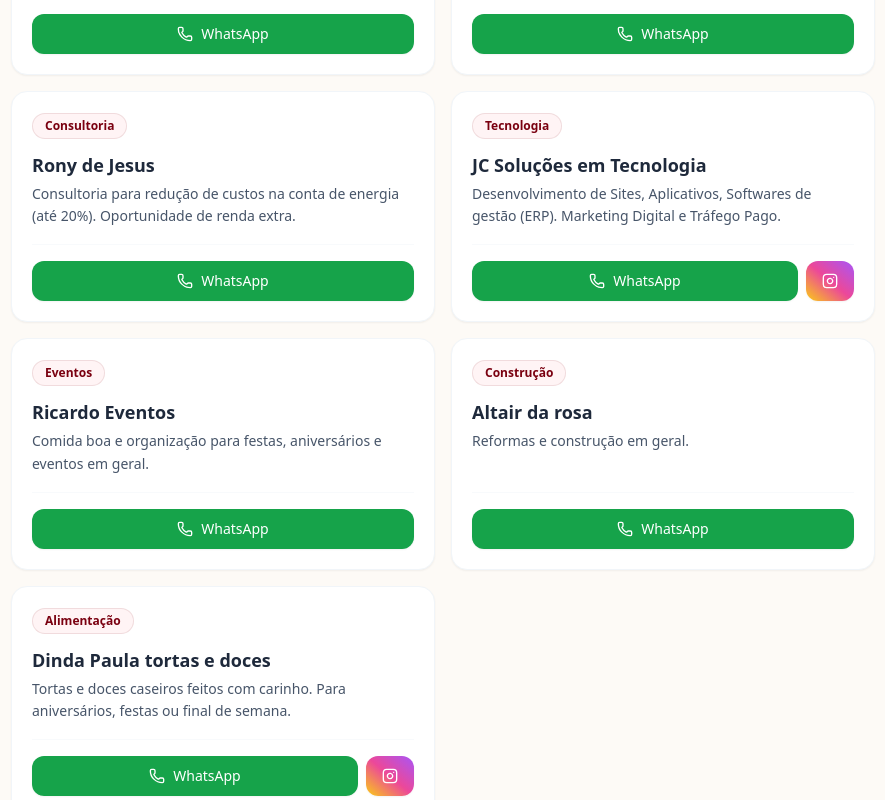
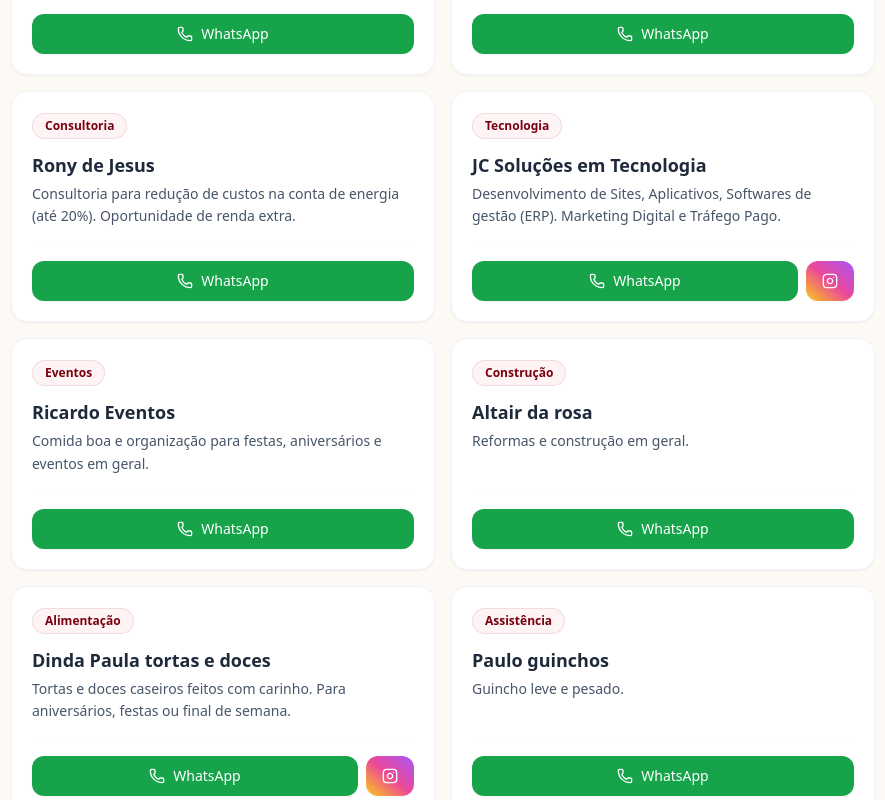
Before and after one commit to Caetanopo/catalogo-igreja, a React (Vite) app: page / in a window 1280 px wide. Shown: the part 2000-2800 px from the top of the page, without its empty margins (197-1082 px from the left). Built offline with nearby package versions, Linux system fonts and the light colour scheme.

Commit message:
adicionado duas categorias e membros novos

```diff
--- a/src/App.jsx
+++ b/src/App.jsx
@@ -1,5 +1,5 @@
 import React, { useState, useMemo } from 'react';
-import { Search, MapPin, Phone, Instagram, Briefcase, Scissors, Heart, Utensils, Home, Hammer, Truck, Wrench, Zap, Monitor, Calendar, Cake, BookOpen, Settings } from 'lucide-react';
+import { Search, MapPin, Phone, Instagram, Briefcase, Scissors, Heart, Utensils, Home, Hammer, Truck, Wrench, Zap, Monitor, Calendar, BookOpen, Settings, GraduationCap, Landmark } from 'lucide-react';
 
 // O "Banco de Dados" estático. Para adicionar alguém, basta copiar um bloco e alterar os dados.
 const db = [
@@ -160,6 +160,47 @@ const db = [
         displayPhone: "(54) 99180-8378",
         instagram: "dindapaulatortasedoces",
         description: "Tortas e doces caseiros feitos com carinho. Para aniversários, festas ou final de semana.",
+    },
+    {
+        id: 20,
+        category: "Assistência",
+        name: "Paulo guinchos",
+        phone: "54999510263",
+        displayPhone: "(54) 99951-0263",
+        description: "Guincho leve e pesado.",
+    },
+    {
+        id: 21,
+        category: "Alimentação",
+        name: "Vó Vani",
+        phone: "54991960615",
+        displayPhone: "(54) 99196-0615",
+        description: "Doces e Salgados.",
+    },
+    {
+        id: 22,
+        category: "Educação",
+        name: "Escola de Educação infantil Divertidamente",
+        phone: "54991309472",
+        displayPhone: "(54) 99130-9372",
+        description: "Educação infantil.",
+    },
+    {
+        id: 23,
+        category: "Alimentação",
+        name: "Sophia Goumert",
+        phone: "54992550516",
+        displayPhone: "(54) 99255-0516",
+        instagram: "sophia.goumert",
+        description: "Pudim gelado e tortas.",
+    },
+    {
+        id: 24,
+        category: "Financeiro",
+        name: "Consultora de crédito Jaquelie Santos",
+        phone: "55991164581",
+        displayPhone: "(55) 99116-4581",
+        description: "Empréstimo com saldo FGTS, Empréstimo bolsa fámilia, Empréstimo na conta de Energia, Empréstimo Aposentados e Pensionistas, Empréstimo CLT.",
     }
 ];
 
@@ -176,16 +217,17 @@ const categoryConfig = {
     "Personalização": <Briefcase size={18} />,
     "Consultoria": <Zap size={18} />,
     "Tecnologia": <Monitor size={18} />,
-    "Eventos": <Calendar size={18} />
+    "Eventos": <Calendar size={18} />,
+    "Educação": <GraduationCap size={18} />, // Ícone de Educação
+    "Financeiro": <Landmark size={18} />     // Ícone de Financeiro
 };
 
 export default function App() {
     const [searchTerm, setSearchTerm] = useState("");
     const [selectedCategory, setSelectedCategory] = useState("Todas");
 
-    // Primeiro pegamos as categorias do banco e ordenamos alfabeticamente
+    // Pega nas categorias, ordena alfabeticamente e garante que "Todas" é a primeira
     const uniqueCategories = [...new Set(db.map(item => item.category))].sort();
-    // Depois, forçamos o "Todas" a ser sempre o primeiro item da lista
     const categories = ["Todas", ...uniqueCategories];
 
     // Filtra os dados com base na busca e na categoria selecionada
@@ -239,7 +281,7 @@ export default function App() {
             </header>
 
             <main className="max-w-4xl mx-auto px-4 py-6">
-                {/* Filtros de Categoria - Removemos o 'scrollbar-hide' para a barra aparecer */}
+                {/* Filtros de Categoria (Barra de rolagem ativada) */}
                 <div className="flex overflow-x-auto pb-4 mb-4 gap-2">
                     {categories.map(cat => (
                         <button
```
